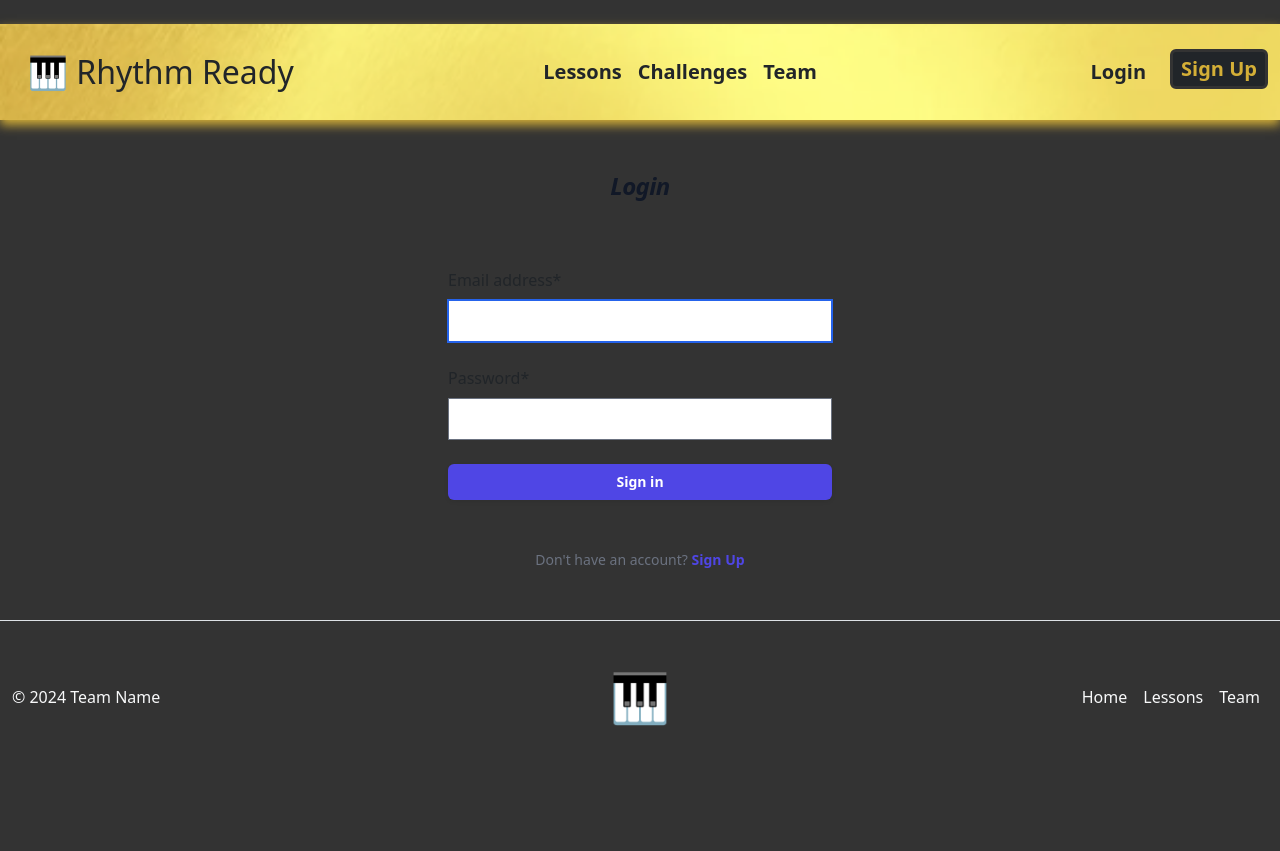
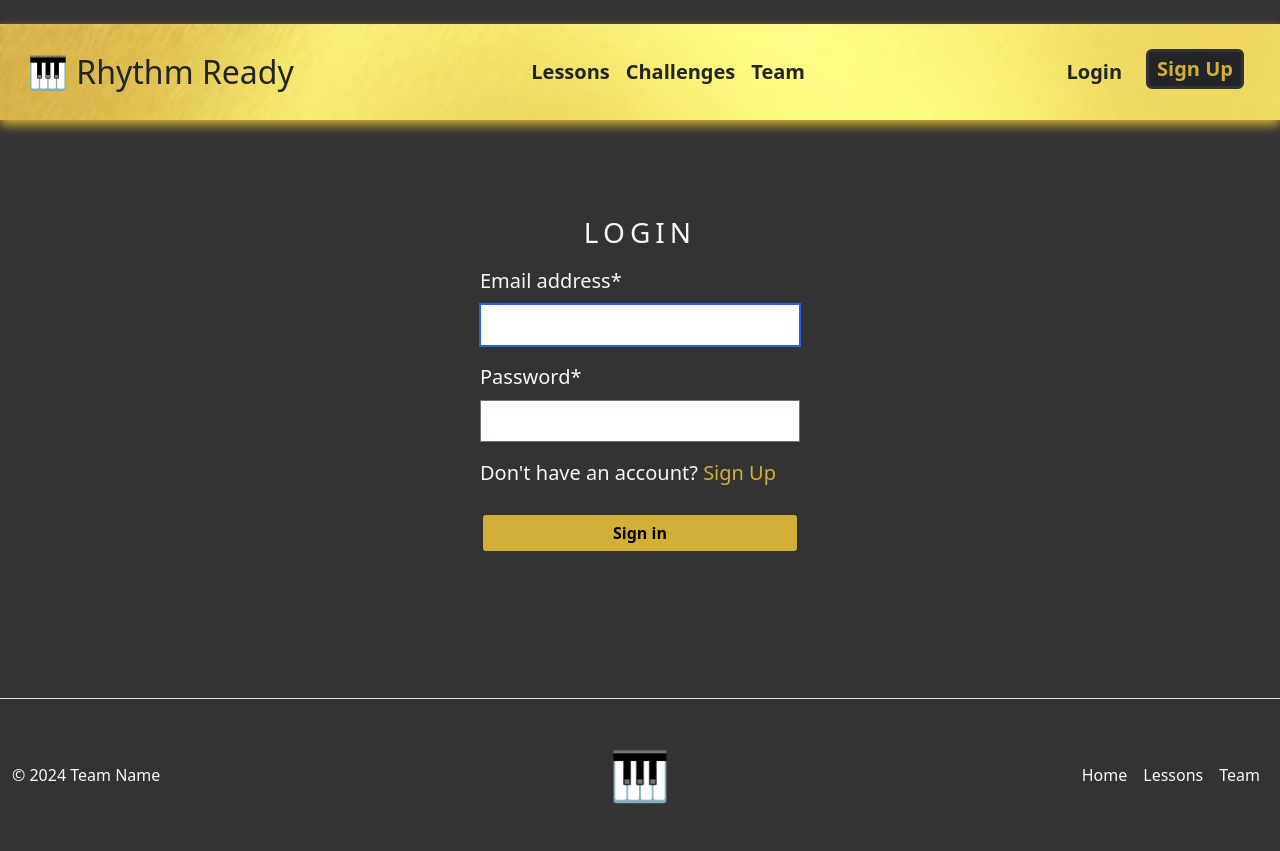
Before and after one commit to viktor-codes/classical_music_hackathon, a Django app: page /accounts/login/ in a window 1280 px wide. Before the commit the page ends 726 px from the top, so only its background shows below. Run offline with Django 5.2, Linux system fonts and the light colour scheme; style sheets or scripts are compiled from the project's sources; some libraries are stand-ins or nearby versions.

Commit message:
Fix style of login and path link for challenges

```diff
--- a/static/css/style.css
+++ b/static/css/style.css
@@ -51,6 +51,19 @@ h1, .lead{
     color: var(--background);
 }
 
+.primary-fill-btn {
+    background-color: var(--primary);
+    border: 3px solid var(--background);
+    color: #000;
+    transition: 0.3s ease-in-out;
+}
+
+.primary-fill-btn:hover {
+    background-color: var(--background);
+    border: 3px solid var(--primary);
+    color: var(--primary);
+}
+
 .footer-img {
     font-size: 3rem;
 }
--- a/templates/footer.html
+++ b/templates/footer.html
@@ -33,7 +33,7 @@
 
 		<ul class="nav col-md-4 justify-content-end">
 		  <li class="nav-item"><a href="{% url 'home' %}" class="nav-link px-2 text-light" contenteditable="false" style="cursor: pointer;">Home</a></li>
-		  <li class="nav-item"><a href="#lessons" class="nav-link px-2 text-light" contenteditable="false" style="cursor: pointer;">Lessons</a></li>
+		  <li class="nav-item"><a href="{% url 'challenge' %}" class="nav-link px-2 text-light" contenteditable="false" style="cursor: pointer;">Lessons</a></li>
 		  <li class="nav-item"><a href="#Team" class="nav-link px-2 text-light" contenteditable="false" style="cursor: pointer;">Team</a></li>
 		</ul>
 	  </footer>
--- a/templates/header.html
+++ b/templates/header.html
@@ -29,7 +29,7 @@
 							<a class="nav-link link fs-5 fw-bold text-dark" href="">Lessons</a>
 						</li>
 						<li class="nav-item mb-2 mb-lg-0">
-							<a class="nav-link link fs-5 fw-bold text-dark" href="">Challenges</a>
+							<a class="nav-link link fs-5 fw-bold text-dark" href="{% url 'challenge' %}">Challenges</a>
 						</li>
 						<li class="nav-item mb-2 mb-lg-0">
 							<a class="nav-link link fs-5 fw-bold text-dark" href="">Team</a>
@@ -42,8 +42,7 @@
 							<a class="nav-link dropdown-toggle d-none d-lg-block pe-3 ps-lg-0 me-5 text-black"
 								href="#" id="offcanvasNavbarDropdownFirst" role="button" data-bs-toggle="dropdown"
 								aria-expanded="false">
-								<img src="https://imgur.com/kUyQ94l.png" class="profile-img"
-									alt="No image availible Placeholder">
+								<i class="fas fa-user"></i>
 							</a>
 							<a class="nav-link link dropdown-toggle d-block d-lg-none ps-3 pe-lg-0 me-4" href="#"
 								id="offcanvasNavbarDropdownSecond" role="button" data-bs-toggle="dropdown"
@@ -61,10 +60,10 @@
 						</li>
 						{% else %}
 						<li class="nav-item">
-							<a class="nav-link link fs-5 mt-5 mt-lg-0 ms-3 fw-bold  text-dark" href="{% url 'login' %}">Login</a>
+							<a class="nav-link link fs-5 mt-5 mt-lg-0 ms-3 fw-bold text-dark" href="{% url 'login' %}">Login</a>
 						</li>
 						<li class="nav-item">
-							<a class="nav-link link badge bg-dark fs-5 ms-3" href="{% url 'register' %}">Sign Up</a>
+							<a class="nav-link link badge bg-dark fs-5 ms-3 me-4" href="{% url 'register' %}">Sign Up</a>
 						</li>
 						{% endif %}
 					</ul>
--- a/users/templates/registration/login.html
+++ b/users/templates/registration/login.html
@@ -4,11 +4,28 @@
 {% block title %}Login{% endblock title %}
 
 {%block content %}
-<div class="flex min-h-full flex-col justify-center px-6 py-12 lg:px-8">
+
+
+<div class="form-signin d-flex justify-content-center align-self-center my-5">
+	<div class="col-3 my-5">
+		<form class="col-12 lead" action="#" method="POST">
+			<h1 class="h3 mb-3 fw-normal text-center">Login</h1>
+				{% csrf_token %}
+				{{ form|crispy }}
+				<p class=" mb-4 mt-0">
+					Don't have an account?
+					<a href="{% url 'register' %}" class="name" >Sign Up</a >
+				</p>
+			<div class="w-100 d-grid gap-2 mb-5">
+				<button type="submit" class="btn primary-fill-btn fw-bold" > Sign in </button>
+			</div>
+		</form>
+	</div>
+</div>
+
+<!-- <div class="flex min-h-full flex-col justify-center px-6 py-12 lg:px-8">
 	<div class="sm:mx-auto sm:w-full sm:max-w-sm">
-		<h2
-			class="text-center text-2xl font-bold leading-9 tracking-tight text-gray-900"
-		>
+		<h2 class="text-center text-2xl font-bold leading-9 tracking-tight text-gray-900">
 			Login
 		</h2>
 	</div>
@@ -17,9 +34,6 @@
 		<form class="space-y-6" action="#" method="POST">
 			{% csrf_token %}
 			{{ form|crispy }}
-
-
-
 			<div>
 				<button
 					type="submit"
@@ -39,7 +53,7 @@
 			>
 		</p>
 	</div>
-</div>
+</div> -->
 
 {% block footertop %}<footer class="border-top">{% endblock footertop %}
 {% endblock %}
```
